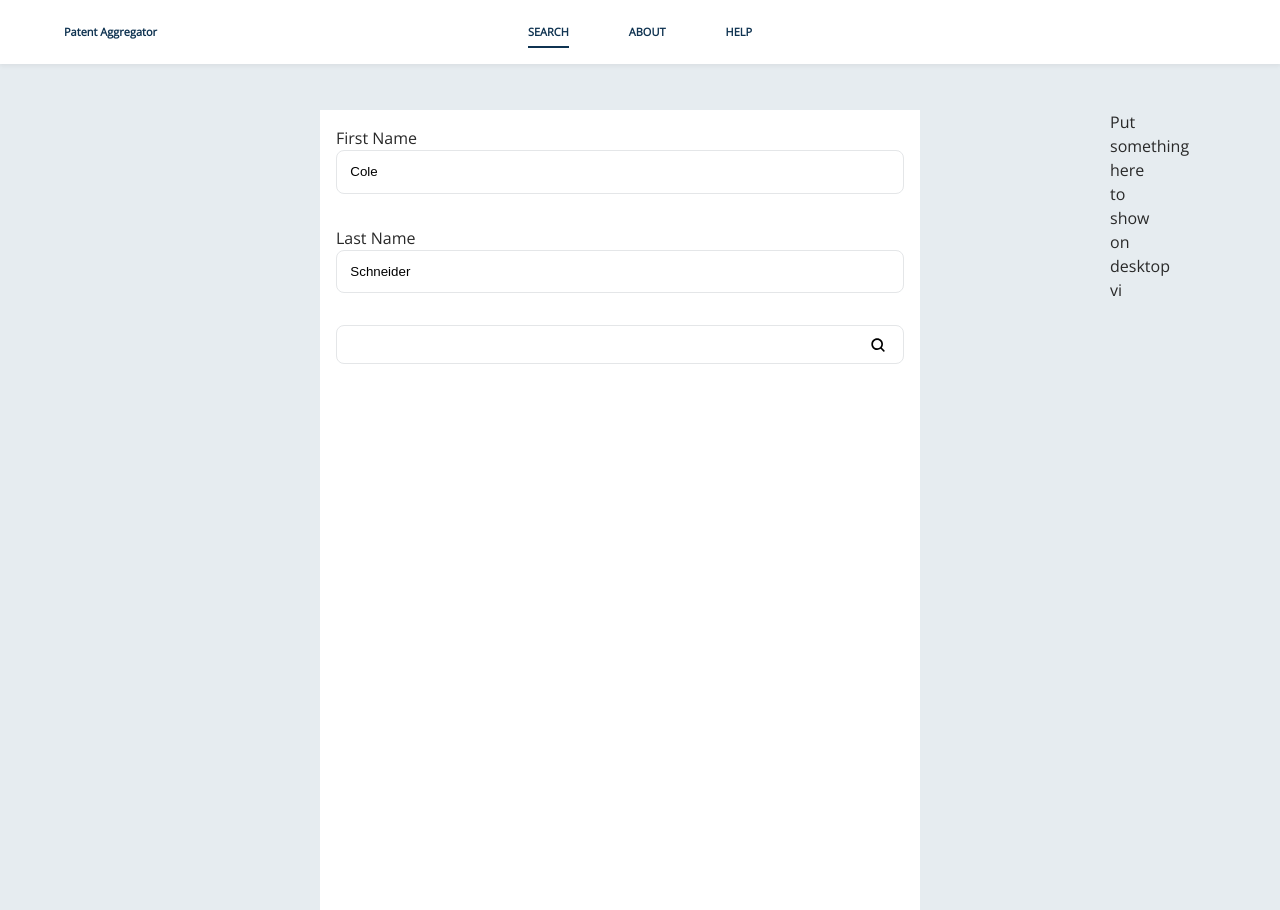
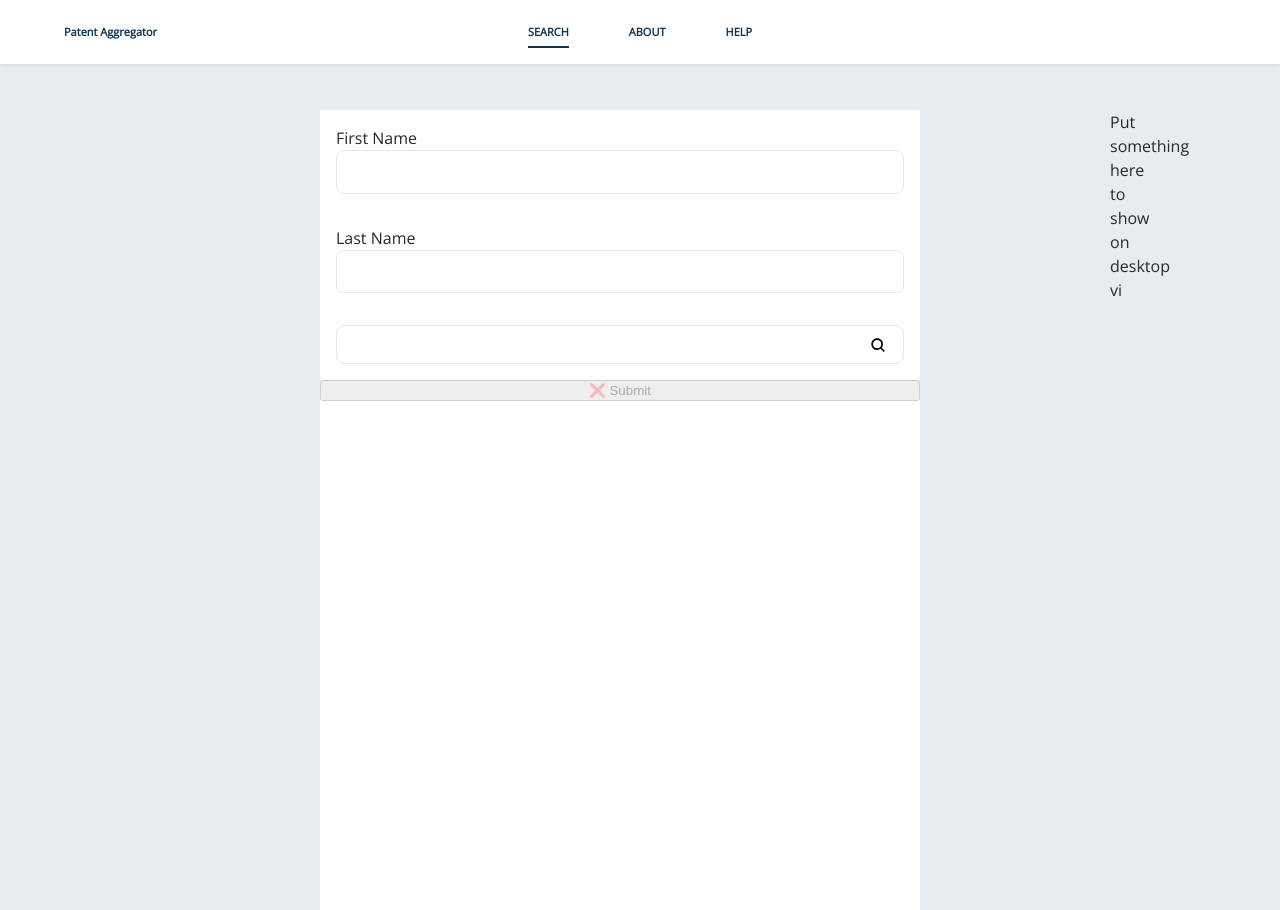
Before and after one commit to coleschneider/patent-search, a React app: page / in a window 1280 px wide. Built offline with nearby package versions, Linux system fonts and the light colour scheme.

Commit message:
add back form button

```diff
--- a/src/components/Search/Search.tsx
+++ b/src/components/Search/Search.tsx
@@ -62,10 +62,10 @@ function Search(props: Props) {
   const {
     match: { params },
   } = props
-  const firstName = useInput('Cole', {
+  const firstName = useInput('', {
     validations: [lengthValidation, testValidation],
   })
-  const lastName = useInput('Schneider', {
+  const lastName = useInput('', {
     validations: [lengthValidation, testValidation],
   })
   const company = useInput(params.company || '', {
@@ -78,7 +78,7 @@ function Search(props: Props) {
   const form = useForm<FormState>({ firstName, lastName, company }, onSubmit)
 
   return (
-    <Form onSubmit={form.submit}>
+    <Form>
       <InputContainer input={firstName} label="First Name">
         <Input type="text" value={firstName.value} onChange={firstName.onChange} onBlur={firstName.onBlur} />
       </InputContainer>
@@ -88,7 +88,10 @@ function Search(props: Props) {
       <SearchInput input={company} label="Company">
         <SearchInputText type="text" value={company.value} onChange={company.onChange} onBlur={company.onBlur} />
       </SearchInput>
-      <button type="submit" style={{ display: 'none' }} />
+
+      <button disabled={!form.isValid} onClick={form.submit} type="submit">
+        {form.isValid ? '✅' : '❌'} Submit
+      </button>
     </Form>
   )
 }
```
